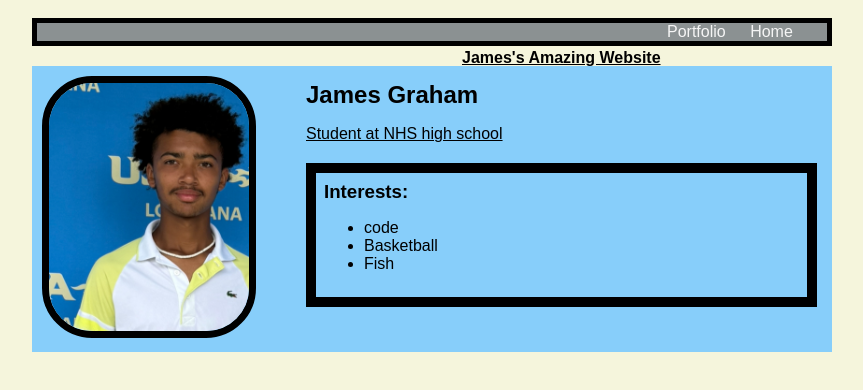
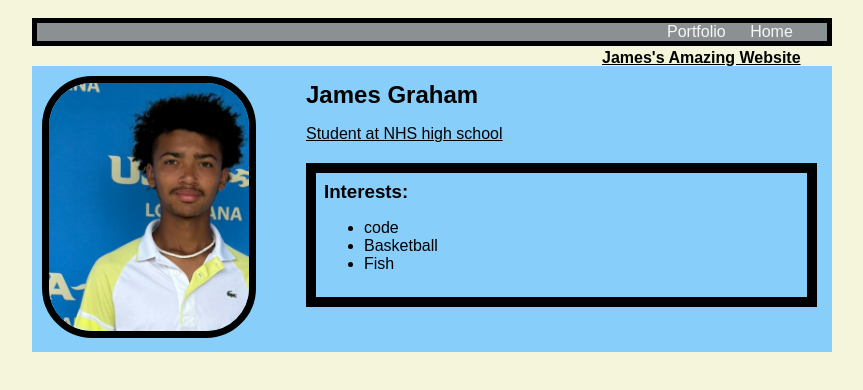
Before and after one commit to jamesProg100/jamesProg100.github.io, a plain HTML site: page index.html in a window 1280 px wide. Shown: the whole page, without its empty margins (208-1071 px from the left). Drawn offline with Linux system fonts and the light colour scheme.

Commit message:
fixed nav p position

```diff
--- a/style.css
+++ b/style.css
@@ -22,8 +22,7 @@ nav {
 nav > p {
     text-decoration: underline;
     position: absolute;
-    right: 0px;
-    width: 600px;
+    left: 800px;
     padding: 10px;
     font-weight: bold;
 
```
